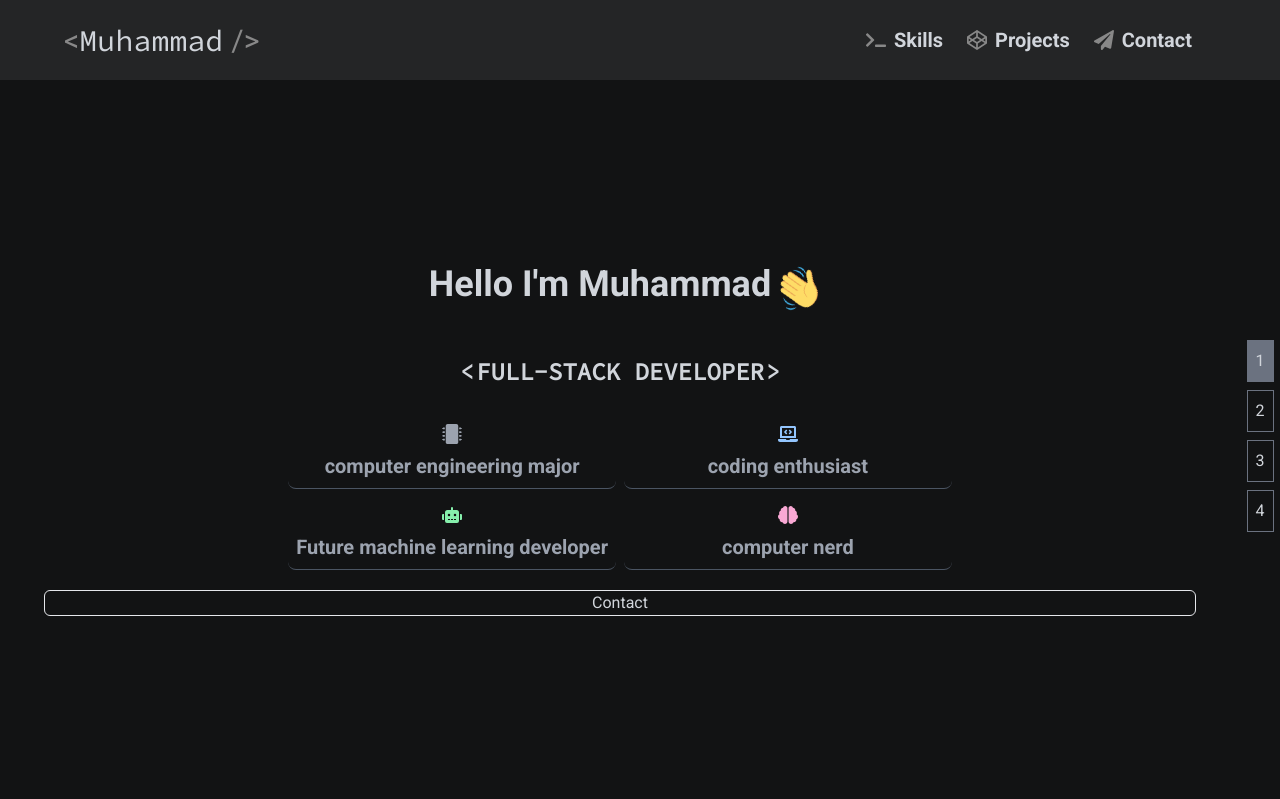
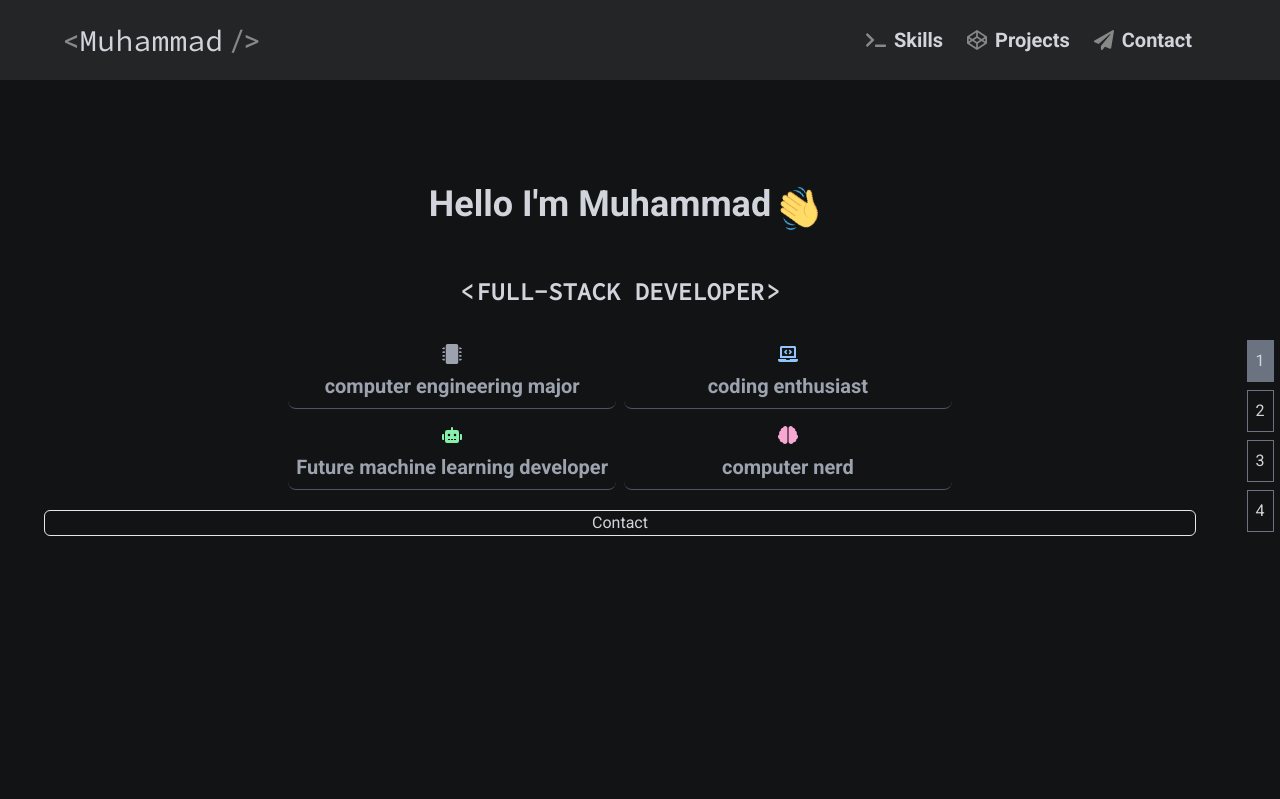
Before and after one commit to Wh1t3Ni9ht/portfolio, a React (Vite) app: page / in a window 1280 px wide. Shown: the top 799 px of the page. Built offline with nearby package versions, Linux system fonts and the light colour scheme.

Commit message:
remove padding from body

```diff
--- a/src/index.css
+++ b/src/index.css
@@ -4,7 +4,7 @@
 
 body {
   margin: 0;
-  padding-top: 80px;
+  height: 100%;
   font-family: 'Roboto', 'Oxygen', 'Ubuntu', 'Cantarell', 'Fira Sans', 'Droid Sans',
     'Helvetica Neue', sans-serif;
   -webkit-font-smoothing: antialiased;
```
